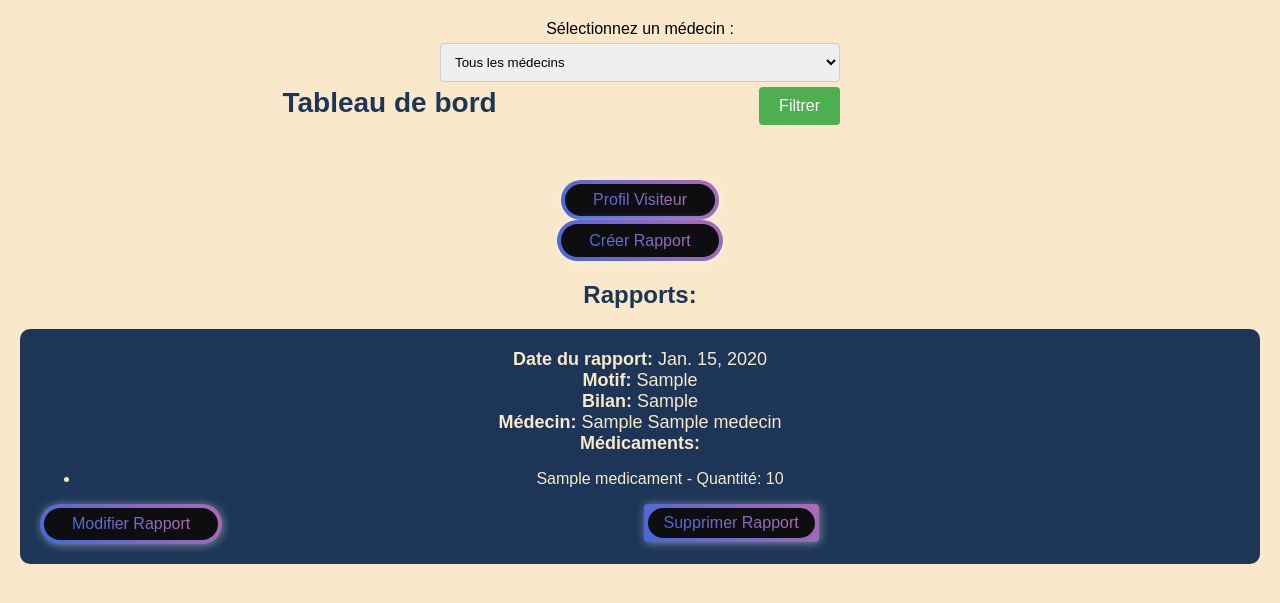
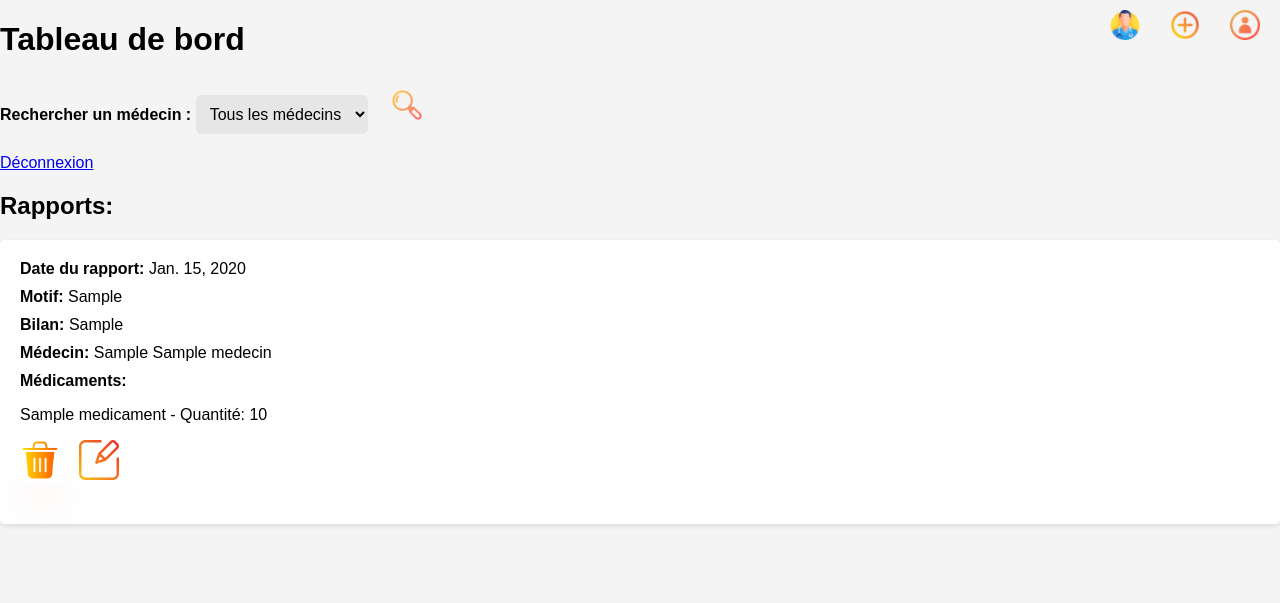
Before and after one commit to inesssfd/python_gsb_1, a Django app: page /tableau_de_bord/1/ in a window 1280 px wide. Shown: the top 603 px of the page. Run offline with Django 5.2, Linux system fonts and the light colour scheme; tables that the repository leaves empty hold one stand-in row (values such as "Sample post").

Commit message:
modifier, chercher rapport,deconnexion,chercher medecin

```diff
--- a/projet_python_gsb/urls.py
+++ b/projet_python_gsb/urls.py
@@ -18,9 +18,8 @@ Including another URLconf
 """
 from django.contrib import admin
 from django.urls import path
-from projetgsbpython.views import inscription
 from django.urls import include
-from projetgsbpython.views import inscription, connexion, tableau_de_bord, create_rapport, modifier_rapport,supprimer_rapport,index,profil_visiteur,supprimer_visiteur,modifier_visiteur
+from projetgsbpython.views import inscription, connexion, tableau_de_bord, create_rapport,supprimer_rapport,index,profil_visiteur,supprimer_visiteur,modifier_visiteur,modifier_rapport,liste_medecins,deconnexion
 
 
 urlpatterns = [
@@ -29,10 +28,12 @@ urlpatterns = [
     path('inscription/', inscription, name='inscription'),
     path('connexion/', connexion, name='connexion'),
     path('create_rapport/<int:visiteur_id>/',create_rapport, name='create_rapport'),
-    path('modifier_rapport/<int:rapport_id>/',modifier_rapport, name='modifier_rapport'),
     path('supprimer_rapport/<int:rapport_id>/', supprimer_rapport, name='supprimer_rapport'),
     path('index/', index, name='index'),
     path('profil/<int:visiteur_id>/',profil_visiteur, name='profil_visiteur'),
     path('profil/<int:visiteur_id>/supprimer/', supprimer_visiteur, name='supprimer_visiteur'),
     path('profil/<int:visiteur_id>/modifier/', modifier_visiteur, name='modifier_visiteur'),
+    path('rapport/<int:rapport_id>/modifier/', modifier_rapport, name='modifier_rapport'),  # Route pour modifier un rapport
+    path('liste_medecins/', liste_medecins, name='liste_medecins'),
+    path('deconnexion/', deconnexion, name='deconnexion'),
 ]
--- a/projetgsbpython/templates/modifier_visiteur.html
+++ b/projetgsbpython/templates/modifier_visiteur.html
@@ -1,4 +1,4 @@
-<!-- Dans modifier_visiteur.html -->
+{% load static %}
 <!DOCTYPE html>
 <html lang="fr">
 <head>
--- a/projetgsbpython/templates/tableau_de_bord.html
+++ b/projetgsbpython/templates/tableau_de_bord.html
@@ -3,32 +3,48 @@
 <head>
     <meta charset="UTF-8">
     <meta name="viewport" content="width=device-width, initial-scale=1.0">
+
+    {% load static %}
     <title>Tableau de bord</title>
 </head>
 <body>
+    <header>
+        <h1>Tableau de bord</h1>
         <form method="get" action="{% url 'tableau_de_bord' visiteur_id %}">
-        <label for="idmedecin">Sélectionnez un médecin :</label>
+            <label for="idmedecin">Rechercher un médecin :</label>
             <select name="id_medecin" id="id_medecin">
                 <option value="">Tous les médecins</option>
                 {% for medecin in medecins %}
                     <option value="{{ medecin.idmedecin }}">{{ medecin.nom }}</option>
                 {% endfor %}
             </select>
-        <button type="submit">Filtrer</button>
+            <button type="submit" class="recherche-button">
+                <img src="{% static 'recherche.png' %}" alt="Votre Image" style="width: 30px; height: 30px;">
+            </button>
         </form>
+        <a href="{% url 'deconnexion' %}">Déconnexion</a>
 
-    <h1>Tableau de bord</h1>
-    {% load static %}
-    <link rel="stylesheet" type="text/css" href="{% static 'styles.css' %}">
-    <p>ID du visiteur : {{ visiteur_id }}</p>
-    <a href="{% url 'profil_visiteur' visiteur_id %}" class="button-container">
-        <button class="bn30"><span class="text">Profil Visiteur</span></button>
+        <a href="{% url 'liste_medecins' %}" style="position: absolute; top: 10px; right: 140px;">
+            <img src="{% static 'docteur.png' %}" alt="Voir tous les médecins" style="width: 30px; height: 30px;">
         </a>
-    <!-- Lien vers la page de création de rapport -->
-    <a href="{% url 'create_rapport' visiteur_id %}" class="button-container">
-        <button class="bn30"><span class="text">Créer Rapport</span></button>
+        <!-- Bouton pour accéder au profil du visiteur -->
+        <a href="{% url 'profil_visiteur' visiteur_id %}" style="position: absolute; top: 10px; right: 20px;">
+            <img src="{% static 'profil-de-lutilisateur.png' %}" alt="Profil Visiteur" style="width: 30px; height: 30px; display: block; margin: auto;">
         </a>
 
+        <!-- Bouton pour créer un rapport -->
+        <a href="{% url 'create_rapport' visiteur_id %}" style="position: absolute; top: 10px; right: 80px;">
+            <img src="{% static 'signe-plus.png' %}" alt="Créer Rapport" style="width: 30px; height: 30px; display: block; margin: auto;">
+        </a>
+
+        <!-- Bouton de déconnexion -->
+
+    </header>
+
+    <!-- Styles CSS -->
+    <link rel="stylesheet" type="text/css" href="{% static 'styles.css' %}">
+
+    <!-- Section des rapports -->
     <h2>Rapports:</h2>
     {% for rapport in rapports %}
     <div class="rapport">
@@ -43,13 +59,17 @@
             <li>{{ mr.idmedicament.nomcommercial }} - Quantité: {{ mr.quantite }}</li>
             {% endfor %}
         </ul>
-        <a href="{% url 'modifier_rapport' rapport.idrapport %}" class="button-container">
-            <button class="bn30"><span class="text">Modifier Rapport</span></button>
-            <form method="post" action="{% url 'supprimer_rapport' rapport.idrapport %}" style="display:inline;">
+
+        <form method="post" action="{% url 'supprimer_rapport' rapport.idrapport %}" class="button-container" >
             {% csrf_token %}
-                <button type="submit" onclick="return confirm('Êtes-vous sûr de vouloir supprimer ce rapport?')" class="bn30"><span class="text">Supprimer Rapport</span></button>
+            <a href="{% url 'supprimer_rapport' rapport.idrapport %}" onclick="return confirm('Êtes-vous sûr de vouloir supprimer ce rapport?')" class="btn">
+                <img src="{% static 'supprimer.png' %}" alt="Supprimer Rapport" style="width: 40px; height: 40px;">
+            </a>
+            <a href="{% url 'modifier_rapport' rapport.idrapport %}" class="modifier-button">
+                <img src="{% static 'editer.png' %}" alt="Modifier Rapport" style="width: 40px; height: 40px;">
+            </a>
+
         </form>
-        </a>
     </div>
     {% endfor %}
 </body>
--- a/projetgsbpython/views.py
+++ b/projetgsbpython/views.py
@@ -6,7 +6,9 @@ from .forms import InscriptionForm, RapportForm, VisiteurForm
 from .models import Visiteur, Medecin, Rapport,Medicament,MedicamentRapport
 from django.urls import reverse
 from django import forms
-from django.http import HttpResponseRedirect
+from django.contrib.auth import logout
+from django.db.models import Q
+from django.http import HttpResponseRedirect, HttpResponseForbidden
 def inscription(request):
     if request.method == 'POST':
         form = InscriptionForm(request.POST)
@@ -73,47 +75,17 @@ def create_rapport(request, visiteur_id):
     return render(request, 'create_rapport.html', {'visiteur_id': visiteur_id, 'form': form})
 
 
-def modifier_rapport(request, rapport_id):
-    rapport = get_object_or_404(Rapport, idrapport=rapport_id)
-    medicament_rapports = rapport.medicamentrapport_set.all()
-    all_medicaments = Medicament.objects.all()  # Récupérer tous les médicaments de la base de données
-
-    if request.method == 'POST':
-        form = RapportForm(request.POST, instance=rapport)  # Création du formulaire avec les données POST et l'instance du rapport existant
-
-        if form.is_valid():
-            id_medecin = request.POST.get('idmedecin')
-            rapport.idmedecin_id = id_medecin
-            form.save(commit=False)
-            form.save()
-
-            # Mettre à jour les quantités des médicaments associés à ce rapport
-            for medicament_rapport in medicament_rapports:
-                quantite = request.POST.get(f'quantite_{medicament_rapport.id}')
-                medicament_rapport.quantite = quantite
-
-                # Mettre à jour l'ID du médicament dans MedicamentRapport
-                medicament_id = request.POST.get(f'medicament_{medicament_rapport.id}')  # Assurez-vous d'avoir un champ nommé medicament_ID pour chaque médicament_rapport
-                medicament_rapport.idmedicament_id = medicament_id
-
-                medicament_rapport.save()
-
-            messages.success(request, "Rapport modifié avec succès.")
-            return redirect('tableau_de_bord', visiteur_id=rapport.idvisiteur_id)
-        else:
-            print(form.errors)
-            messages.error(request, "Erreur lors de la modification du rapport. Veuillez réessayer.")
-    else:
-        form = RapportForm(instance=rapport)  # Création du formulaire avec l'instance du rapport existant
-
-    return render(request, 'modifier_rapport.html', {'rapport': rapport, 'form': form, 'medicament_rapports': medicament_rapports, 'all_medicaments': all_medicaments})
 
 def supprimer_rapport(request, rapport_id):
     rapport = get_object_or_404(Rapport, idrapport=rapport_id)
     visiteur_id = rapport.idvisiteur_id
+
+    # Vérifier si le rapport appartient au visiteur connecté
+    if visiteur_id != request.visiteur.idvisiteur:  # Assurez-vous de remplacer request.visiteur par le moyen approprié d'obtenir l'utilisateur connecté dans votre application
+        return HttpResponseForbidden("Vous n'êtes pas autorisé à supprimer ce rapport.")
+
     rapport.delete()
     return HttpResponseRedirect(reverse('tableau_de_bord', args=(visiteur_id,)))
-
 
 def index(request):
     return render(request, 'index.html')
@@ -149,6 +121,10 @@ def supprimer_visiteur(request, visiteur_id):
 
 def modifier_visiteur(request, visiteur_id):
     visiteur = get_object_or_404(Visiteur, idvisiteur=visiteur_id)
+
+    if rapport.idvisiteur_id != request.visiteur.idvisiteur:  # Assurez-vous de remplacer request.visiteur par le moyen approprié d'obtenir l'utilisateur connecté dans votre application
+     return HttpResponseForbidden("Vous n'êtes pas autorisé à modifier ce rapport.")
+
     if request.method == 'POST':
         form = VisiteurForm(request.POST, instance=visiteur)
         if form.is_valid():
@@ -158,3 +134,52 @@ def modifier_visiteur(request, visiteur_id):
     else:
         form = VisiteurForm(instance=visiteur)
     return render(request, 'modifier_visiteur.html', {'form': form})
+
+def modifier_rapport(request, rapport_id):
+    rapport = get_object_or_404(Rapport, idrapport=rapport_id)
+
+    if rapport.idvisiteur_id != request.user.id:  # Utilisez request.user au lieu de request.visiteur
+        return HttpResponseForbidden("Vous n'êtes pas autorisé à modifier ce rapport.")
+
+    if request.method == 'POST':
+        form = RapportForm(request.POST, instance=rapport)
+        if form.is_valid():
+            form.save()
+
+            # Récupérer les données de la quantité et du médicament sélectionné
+            quantite = form.cleaned_data['quantite']
+            medicament = form.cleaned_data['medicament']
+
+            # Mettre à jour l'entrée dans la table MedicamentRapport associée à ce rapport
+            medicament_rapport = rapport.medicamentrapport_set.first()
+            if medicament_rapport:
+                medicament_rapport.quantite = quantite
+                medicament_rapport.idmedicament = medicament
+                medicament_rapport.save()
+            else:
+                # Si aucune entrée n'existe dans la table MedicamentRapport, créer une nouvelle entrée
+                MedicamentRapport.objects.create(idrapport=rapport, idmedicament=medicament, quantite=quantite)
+
+            messages.success(request, "Le rapport a été modifié avec succès.")
+            return redirect('tableau_de_bord', visiteur_id=rapport.idvisiteur_id)
+    else:
+        initial_data = {
+            'medicament': rapport.medicamentrapport_set.first().idmedicament if rapport.medicamentrapport_set.exists() else None,
+            'quantite': rapport.medicamentrapport_set.first().quantite if rapport.medicamentrapport_set.exists() else None
+        }
+        form = RapportForm(instance=rapport, initial=initial_data)
+    return render(request, 'modifier_rapport.html', {'form': form})
+
+def liste_medecins(request):
+    idmedecin = request.GET.get('idmedecin')
+    if idmedecin:
+        medecin = get_object_or_404(Medecin, idmedecin=idmedecin)
+        medecins = [medecin]
+    else:
+        medecins = Medecin.objects.all()
+    return render(request, 'liste_medecins.html', {'medecins': medecins})
+
+
+def deconnexion(request):
+    logout(request)
+    return redirect('index')
--- a/static/styles.css
+++ b/static/styles.css
@@ -1,196 +1,102 @@
+/* Style général */
 body {
-    background-color: #f1faee; /* Noir */
-    color: #FFF; /* Texte blanc */
-    font-family: Arial, sans-serif; /* Police de caractère */
-    padding: 20px; /* Ajouter de l'espace autour du contenu */
+  font-family: Arial, sans-serif;
+  margin: 0;
+  padding: 0;
+  background-color: #f4f4f4;
 }
 
-h1 {
-    color: #1d3557; /* Vert */
-    text-align: center; /* Centrer horizontalement */
-}
-h2 {
-    color: #1d3557; /* Vert */
-    text-align: center; /* Centrer horizontalement */
-}
-/* Style pour chaque rapport */
-.rapport {
-    background-color: #1d3557; /* Gris foncé */
-    border-radius: 10px; /* Arrondir les coins */
-    padding: 20px; /* Ajouter de l'espace à l'intérieur de chaque rapport */
-    margin-bottom: 20px; /* Espacement entre chaque rapport */
+.container {
+  max-width: 800px;
+  margin: 0 auto;
+  padding: 20px;
 }
 
-/* Style pour chaque élément du rapport */
-.rapport p {
-    margin: 0; /* Supprimer les marges par défaut */
+/* Style du formulaire */
+form {
+  margin-bottom: 20px;
 }
 
-.bn30 {
-    border: 5em;
-    cursor: pointer;
-    outline: none;
-    font-size: 16px;
-    -webkit-transform: translate(0);
-    transform: translate(0);
-    background-image: linear-gradient(45deg, #4568dc, #b06ab3);
-    padding: 0.7em 2em;
-    border-radius: 65px;
-    box-shadow: 1px 1px 10px rgba(255, 255, 255, 0.438);
-    -webkit-transition: box-shadow 0.25s;
-    transition: box-shadow 0.25s;
-    color: white;
-    background-color: #1d3557;
-  }
-
-  .bn30 .text {
-    background-clip: text;
-    -webkit-background-clip: text;
-    -webkit-text-fill-color: transparent;
-    background-image: linear-gradient(45deg, #4568dc, #b06ab3);
-  }
-
-  .bn30:after {
-    content: "";
-    border-radius: 18px;
-    position: absolute;
-    margin: 4px;
-    top: 0;
-    left: 0;
-    bottom: 0;
-    right: 0;
-    z-index: -1;
-    background: #0e0e10;
-  }
-
-  .bn30:hover {
-    background-image: linear-gradient(-45deg, #4568dc, #b06ab3);
-    box-shadow: 0 12px 24px rgba(128, 128, 128, 0.1);
-  }
-
-  .bn30:hover .text {
-    background-image: linear-gradient(-45deg, #4568dc, #b06ab3);
-  }
-  .button-container {
-    display: flex;
-    justify-content: center;
-}
-/* static/css/styles.css */
-
-/* Style pour le formulaire */
-form {
-  max-width: 400px;
-  margin: 0 auto;
+label {
+  font-weight: bold;
 }
 
-/* Style pour les champs de saisie */
-input[type="text"],
-input[type="password"],
-input[type="date"],
-select {
-  width: 100%;
+select, button {
   padding: 10px;
-  margin: 5px 0;
-  border: 1px solid #ccc;
-  border-radius: 4px;
-  box-sizing: border-box;
+  font-size: 16px;
+  border: none;
+  border-radius: 5px;
+  background-color: #e6e6e6;
+  margin-right: 10px;
 }
 
-/* Style pour le bouton */
-button[type="submit"] {
-  background-color: #4CAF50;
-  color: white;
-  padding: 10px 20px;
-  border: none;
-  border-radius: 4px;
+button[type="submit"]:not(.recherche-button) {
+  background-color: #007bff;
+  color: #fff;
   cursor: pointer;
-  float: right;
 }
 
-button[type="submit"]:hover {
-  background-color: #45a049;
+
+.recherche-button {
+  background-color: transparent;
+  border: none;
+  cursor: pointer;
 }
 
-/* Style pour les messages d'erreur */
-ul.messages {
+
+/* Style des rapports */
+.rapport {
+  background-color: #fff;
+  padding: 20px;
+  margin-bottom: 20px;
+  border-radius: 5px;
+  box-shadow: 0 2px 5px rgba(0, 0, 0, 0.1);
+}
+
+.rapport p {
+  margin: 0 0 10px 0;
+}
+
+.rapport strong {
+  font-weight: bold;
+}
+
+.rapport ul {
   list-style-type: none;
-  margin: 0;
   padding: 0;
 }
 
-ul.messages li {
-  color: red;
-  font-weight: bold;
+.rapport li {
   margin-bottom: 5px;
 }
-label {
-  color: #333; /* Couleur du texte pour les libellés */
-}
-label {
-  color: black; /* Couleur du texte pour les libellés */
-}
-body {
-  color: #000000;
-  font-family: Arial, sans-serif;
-}
-/* styles.css */
 
-/* Reset CSS */
-html, body, h1, p, button {
-  margin: 0;
-  padding: 0;
+/* Style des boutons */
+/* Style des boutons */
+.button-container {
+  display: inline-block;
 }
 
-/* Global styles */
-body {
-  font-family: Arial, sans-serif;
-  background-color: #F9E8C9;
-  color: #F9E8C9;
-  padding: 20px;
-  text-align: center;
+.btn {
+  transition: all 0.3s ease-in-out;
+  font-family: "Dosis", sans-serif;
+  width: 100px;
+  height: 40px;
+  border-radius: 50px;
+  background-color: transparent;
+  box-shadow: 0 20px 30px -6px rgba(238, 103, 97, 0.5);
+  outline: none;
+  cursor: pointer;
+  border: none;
+  font-size: 0.8em; /* Taille de police relative */
+  color: white;
+  margin-right: 15px; /* Ajout de marge pour espacer les boutons */
 }
 
-h1 {
-  font-size: 28px;
-  margin-bottom: 20px;
+.btn:hover {
+  transform: translateY(3px);
+  box-shadow: none;
 }
 
-p {
-  font-size: 18px;
-  margin-bottom: 20px;
+.btn:active {
+  opacity: 0.5;
 }
-
-button {
-  padding: 10px 20px;
-  font-size: 16px;
-  background-color: #007bff;
-  color: #fff;
-  border: none;
-  border-radius: 5px;
-  cursor: pointer;
-  transition: background-color 0.3s ease;
-}
-
-button:hover {
-  background-color: #0056b3;
-}
-
-a {
-  text-decoration: none;
-  color: inherit;
-}
-
-/* Responsiveness */
-@media (max-width: 768px) {
-  h1 {
-      font-size: 24px;
-  }
-
-  p {
-      font-size: 16px;
-  }
-
-  button {
-      font-size: 14px;
-  }
-}
```
Also changed, not shown: projetgsbpython/forms.py (+5 -3 lines), projetgsbpython/templates/liste_medecins.html (added, +38 -0 lines), projetgsbpython/templates/modifier_rapport.html (+17 -23 lines), static/docteur.png (added), static/editer.png (added), static/profil-de-lutilisateur.png (added), static/recherche.png (added), static/signe-plus.png (added), static/supprimer.png (added). Lines whose indentation alone changed are shown as unchanged.
